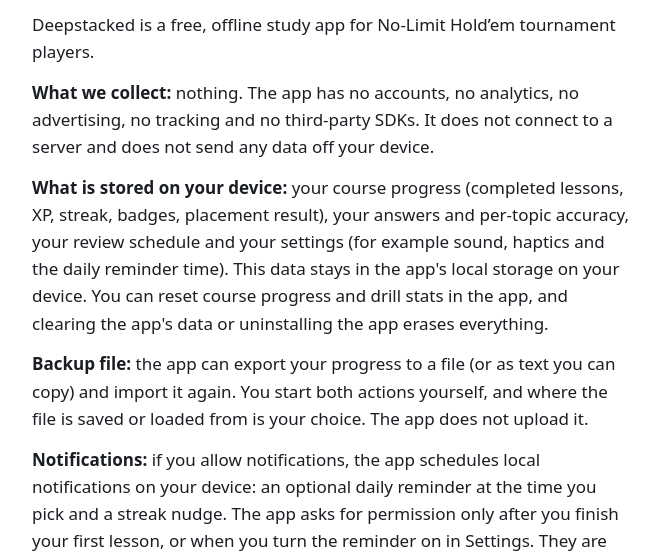
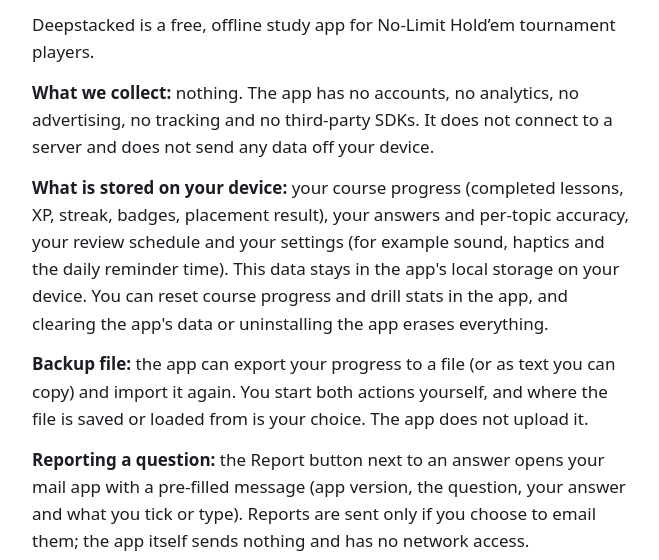
Before and after one commit to guantutri4-cmyk/deepstacked-site, a plain HTML site: page privacy/index.html in a window 1280 px wide. Shown: the part 221-781 px from the top of the page, without its empty margins (308-967 px from the left). Drawn offline with Linux system fonts and the light colour scheme.

Commit message:
Privacy: add the Report-a-question paragraph (user-initiated email only)
Co-Authored-By: Claude Sonnet 5.5 <noreply@anthropic.com>

```diff
--- a/privacy/index.html
+++ b/privacy/index.html
@@ -24,6 +24,7 @@ main{max-width:40rem;margin:0 auto;padding:2rem 1.25rem 3rem}h1{font-size:1.9rem
 <p><strong>What we collect:</strong> nothing. The app has no accounts, no analytics, no advertising, no tracking and no third-party SDKs. It does not connect to a server and does not send any data off your device.</p>
 <p><strong>What is stored on your device:</strong> your course progress (completed lessons, XP, streak, badges, placement result), your answers and per-topic accuracy, your review schedule and your settings (for example sound, haptics and the daily reminder time). This data stays in the app's local storage on your device. You can reset course progress and drill stats in the app, and clearing the app's data or uninstalling the app erases everything.</p>
 <p><strong>Backup file:</strong> the app can export your progress to a file (or as text you can copy) and import it again. You start both actions yourself, and where the file is saved or loaded from is your choice. The app does not upload it.</p>
+<p><strong>Reporting a question:</strong> the Report button next to an answer opens your mail app with a pre-filled message (app version, the question, your answer and what you tick or type). Reports are sent only if you choose to email them; the app itself sends nothing and has no network access.</p>
 <p><strong>Notifications:</strong> if you allow notifications, the app schedules local notifications on your device: an optional daily reminder at the time you pick and a streak nudge. The app asks for permission only after you finish your first lesson, or when you turn the reminder on in Settings. They are generated on the device itself, with no push service and no server, and nothing about them is sent anywhere. You can turn them off in the app or in your device settings.</p>
 <p><strong>Haptics:</strong> the app uses your device's vibration motor for tap feedback while you answer. This needs no personal data and can be switched off in the app.</p>
 <p><strong>Children:</strong> the app is not directed to children under 13 and collects no personal information from anyone.</p>
```
